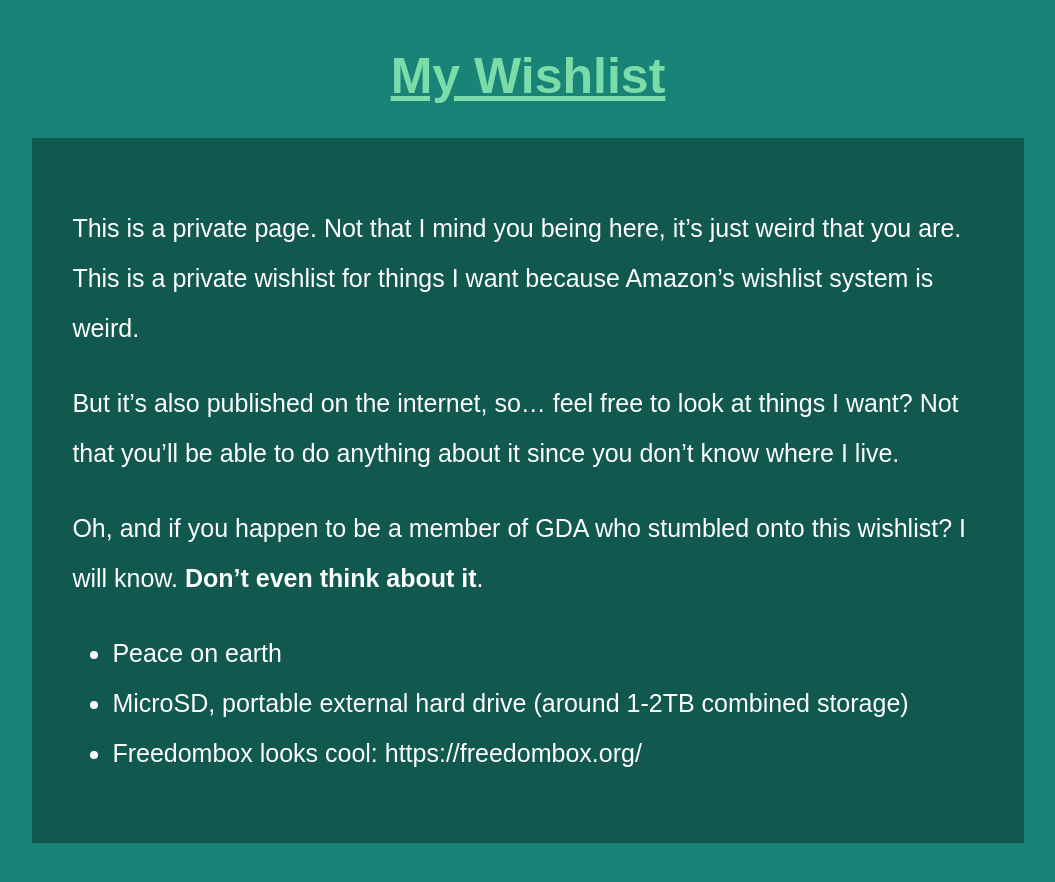
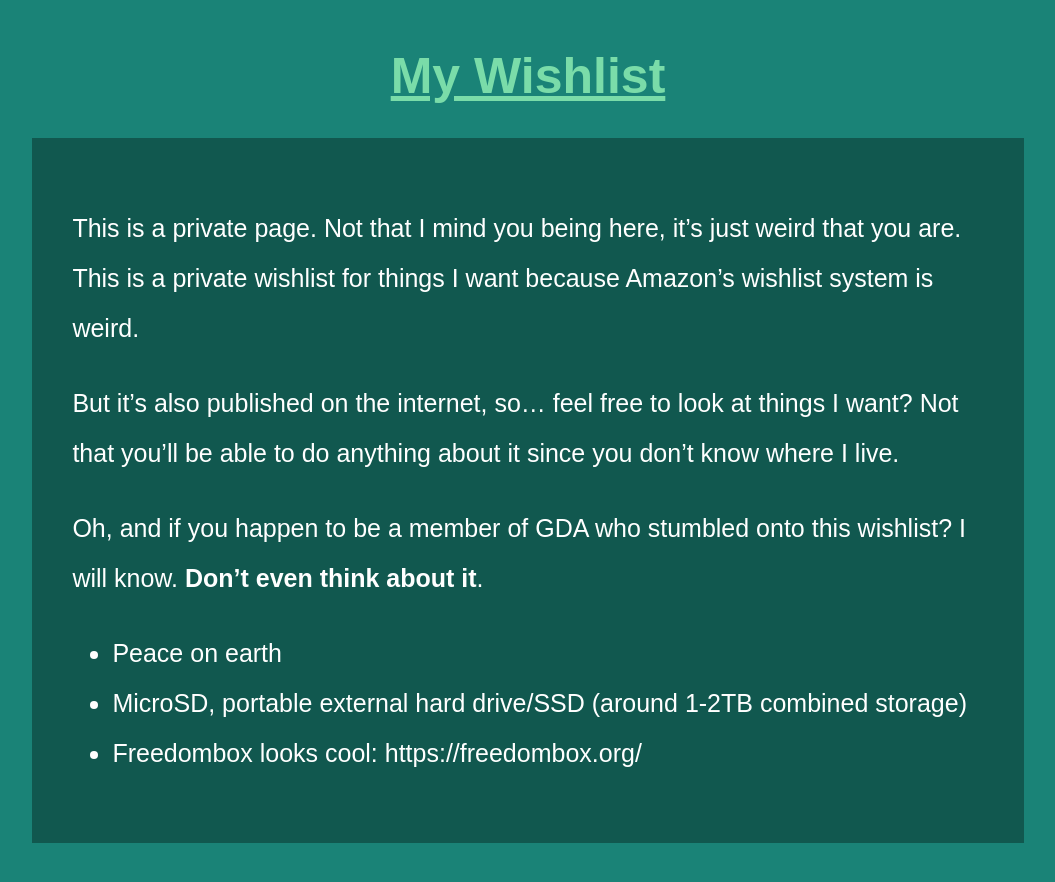
Before and after one commit to ambiguousname/ambiguousname.github.io, a Jekyll site: the page built from assets/wishlist.md, in a window 1280 px wide. Shown: the top 882 px of the page, without its empty margins (112-1167 px from the left). Built offline with Jekyll 4.4.1, drawn with Linux system fonts in a browser that asks for light colours.

Commit message:
SSD preference

```diff
--- a/assets/wishlist.md
+++ b/assets/wishlist.md
@@ -10,5 +10,5 @@ But it's also published on the internet, so... feel free to look at things I wan
 Oh, and if you happen to be a member of GDA who stumbled onto this wishlist? I will know. **Don't even think about it**.
 
 - Peace on earth
-- MicroSD, portable external hard drive (around 1-2TB combined storage)
+- MicroSD, portable external hard drive/SSD (around 1-2TB combined storage)
 - Freedombox looks cool: https://freedombox.org/
```
